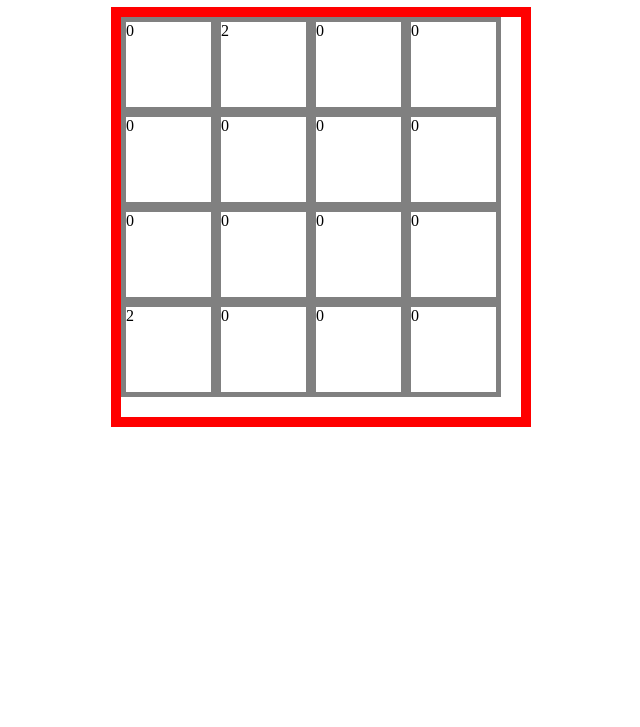
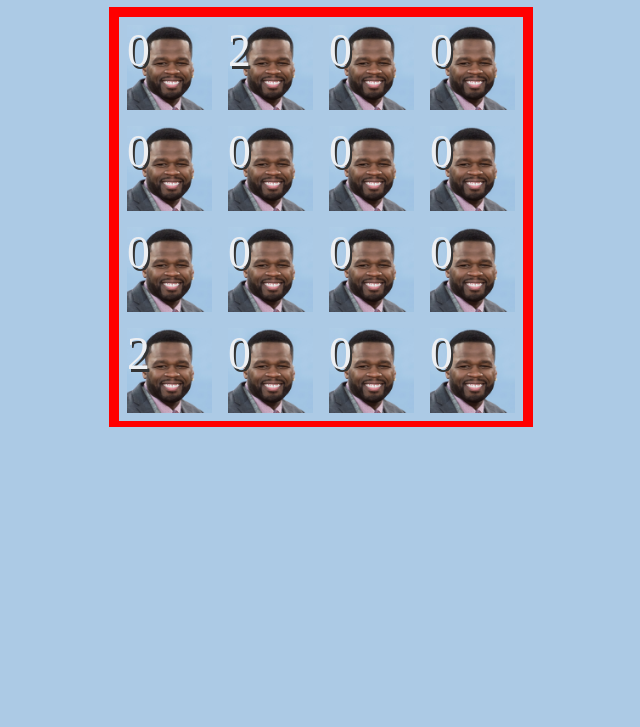
Before and after one commit to dukegreene/two-fiddy-six, a plain HTML site: page index.html in a window 1280 px wide. Shown: the part 73-800 px from the top of the page, without its empty margins (319-959 px from the left). Drawn offline with nearby package versions, Linux system fonts and the light colour scheme.

Commit message:
add basic fiddy styling

```diff
--- a/css/application.css
+++ b/css/application.css
@@ -1,24 +1,34 @@
+body {
+  background-color: #ACCAE5;
+}
+
 ul,li {
   list-style-type: none;
   margin: 0;
   padding: 0;
+  font-size: 1.3em;
 }
 
 
 .row-cells li {
   display: inline-block;
+  color: #EDEFF2;
+  text-shadow: 2px 3px #333;
 }
 
 .cell {
   height: 85px;
   width: 85px;
-  border: 5px solid gray;
+  border: 8px solid #ACCAE5;
+  vertical-align: middle;
+  background-image: url(../images/50Face-1.png);
+  background-size: 100%;
 }
 
 #game {
   margin: 0 auto;
   height: 400px;
-  width: 400px;
+  width: 404px;
   border: 10px solid red;
 }
 
```
Also changed, not shown: images/50Face-1.png (added).
